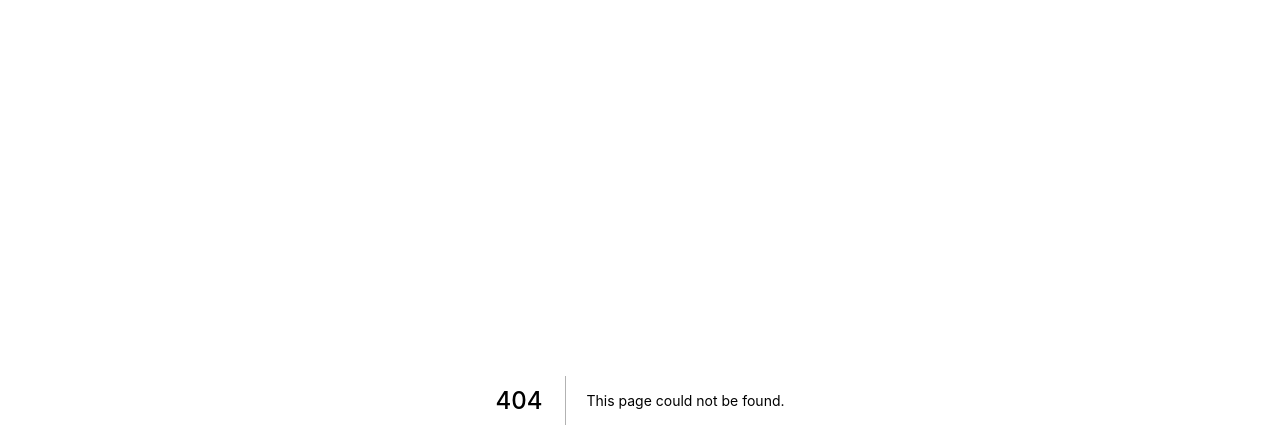
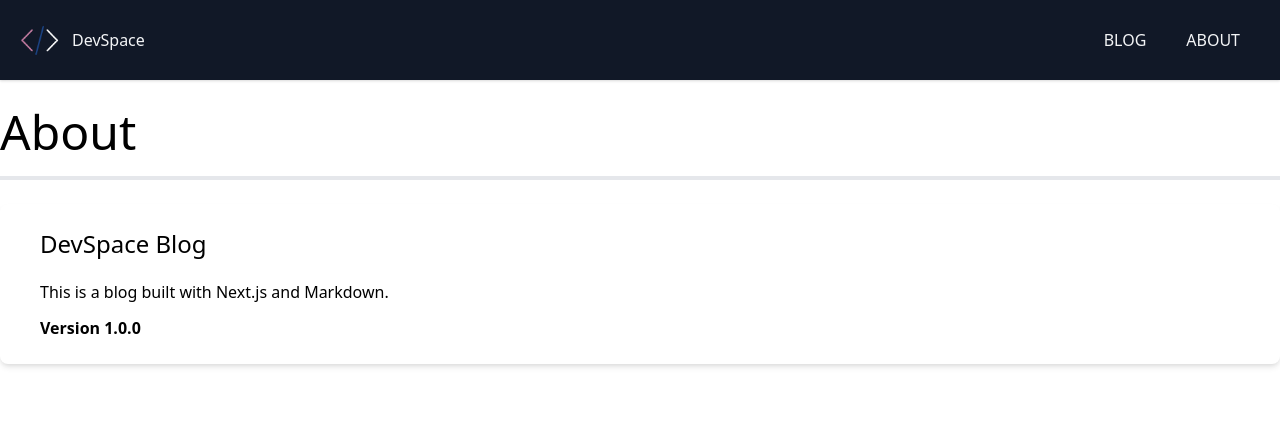
Before and after one commit to kyung-lee-official/devspace-blog-kyung, a Next.js app: page /about in a window 1280 px wide. Before the commit this address had no page. Shown: the top 448 px of the page. Built offline with nearby package versions, Linux system fonts and the light colour scheme.

Commit message:
57. About & 404 Page

```diff
--- /dev/null
+++ b/pages/404.tsx
@@ -0,0 +1,23 @@
+import Layout from "../components/Layout";
+import Image from "next/image";
+
+const NotFoundPage = () => {
+	return (
+		<Layout title="Page Not Found">
+			<div className="flex flex-col items-center mt-20">
+				<Image
+					src="/images/logo.png"
+					width={70}
+					height={70}
+					className="bg-gray-800 rounded-2xl"
+				/>
+				<h1 className="text-6xl my-5">Whoops!</h1>
+				<h2 className="text-4xl text-gray-400 mb-5">
+					This page does not exist.
+				</h2>
+			</div>
+		</Layout>
+	);
+};
+
+export default NotFoundPage;
--- /dev/null
+++ b/pages/about.tsx
@@ -0,0 +1,20 @@
+import Layout from "../components/Layout";
+
+const AboutPage = () => {
+	return (
+		<Layout title="About DevSpace">
+			<h1 className="text-5xl border-b-4 pb-5 bold">About</h1>
+			<div className="bg-white shadow-md rounded-lg px-10 py-6 mt-6">
+				<h3 className="text-2xl mb-5">DevSpace Blog</h3>
+				<p className="mb-3">
+					This is a blog built with Next.js and Markdown.
+				</p>
+				<p>
+					<span className="font-bold">Version 1.0.0</span>
+				</p>
+			</div>
+		</Layout>
+	);
+};
+
+export default AboutPage;
--- /dev/null
+++ b/pages/blog/index.tsx
@@ -0,0 +1,11 @@
+import Layout from "../../components/Layout"
+
+const BlogPage = () => {
+	return (
+		<Layout>
+			<h1>Blog</h1>
+		</Layout>
+	)
+}
+
+export default BlogPage
```
